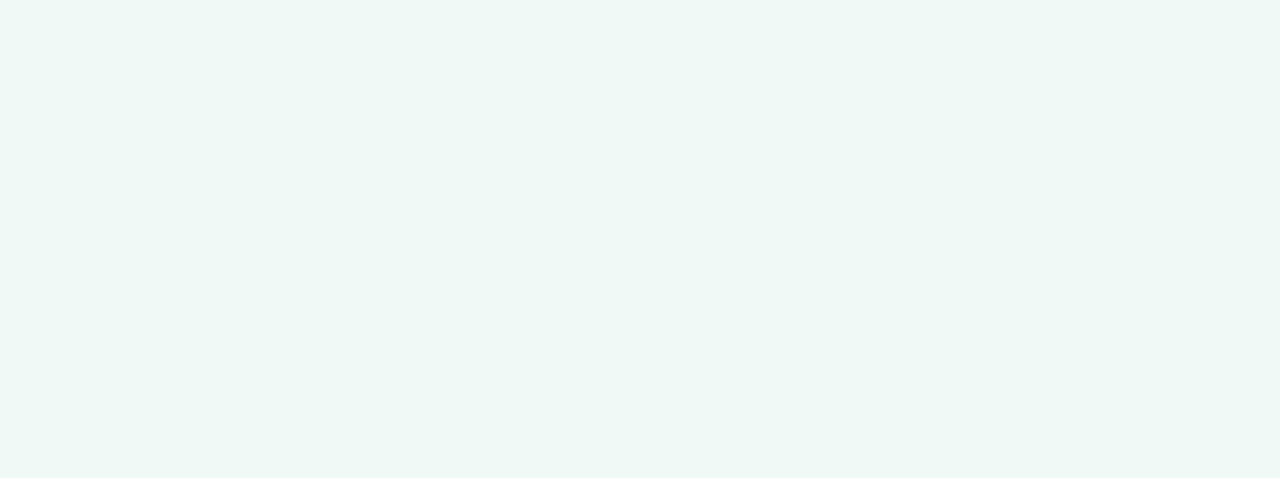
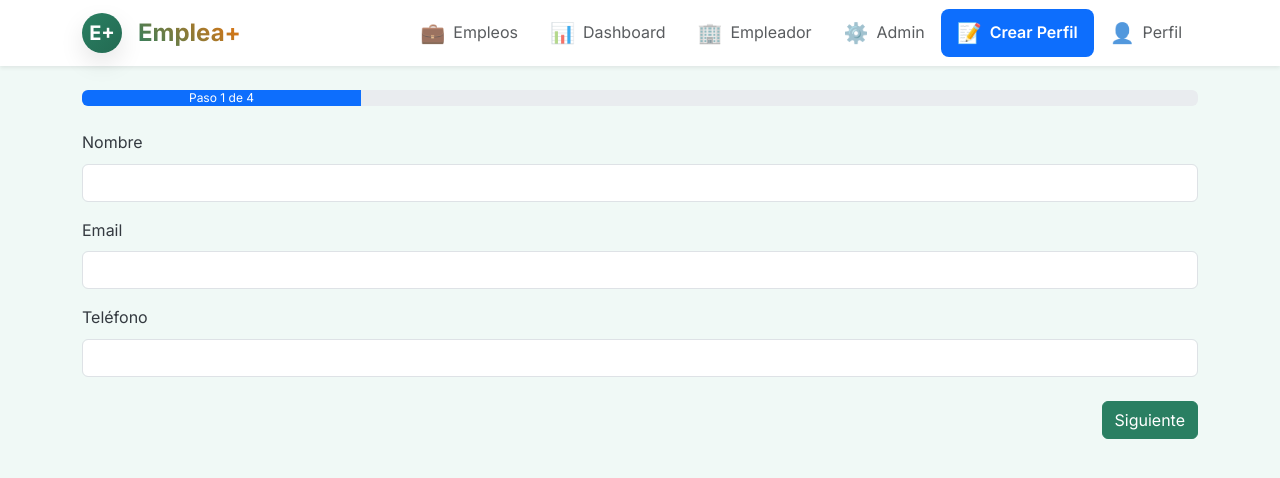
Before and after one commit to JulianGiraldo97/frontend-tesis, a React (Create React App) app: page /frontend-tesis/profile-builder in a window 1280 px wide. Before the commit this address had no page. Shown: the top 478 px of the page. Built offline with nearby package versions, Linux system fonts and the light colour scheme.

Commit message:
Add profile builder page with resume export

```diff
--- a/src/AppRouter.tsx
+++ b/src/AppRouter.tsx
@@ -9,12 +9,13 @@ import { ApplicationPage } from './pages/ApplicationPage';
 import { EmployerDashboard } from './pages/EmployerDashboard';
 import { AdminDashboard } from './pages/AdminDashboard';
 import { ProfilePage } from './pages/ProfilePage';
+import { ProfileBuilder } from './pages/ProfileBuilder';
 
 const AppLayout: React.FC<{ children: React.ReactNode }> = ({ children }) => {
   return (
-    <div className="min-vh-100 d-flex flex-column">
+    <div className='min-vh-100 d-flex flex-column'>
       <Navigation />
-      <main className="flex-grow-1" id="main-content">
+      <main className='flex-grow-1' id='main-content'>
         {children}
       </main>
     </div>
@@ -24,15 +25,79 @@ const AppLayout: React.FC<{ children: React.ReactNode }> = ({ children }) => {
 export const AppRouter: React.FC = () => {
   return (
     <Routes>
-      <Route path="/login" element={<LoginPage />} />
-      <Route path="/" element={<AppLayout><Navigate to="/jobs" replace /></AppLayout>} />
-      <Route path="/dashboard" element={<AppLayout><CandidateDashboard /></AppLayout>} />
-      <Route path="/jobs" element={<AppLayout><JobSearchPage /></AppLayout>} />
-      <Route path="/job/:id" element={<AppLayout><JobDetailPage /></AppLayout>} />
-      <Route path="/apply/:id" element={<AppLayout><ApplicationPage /></AppLayout>} />
-      <Route path="/employer" element={<AppLayout><EmployerDashboard /></AppLayout>} />
-      <Route path="/admin" element={<AppLayout><AdminDashboard /></AppLayout>} />
-      <Route path="/profile" element={<AppLayout><ProfilePage /></AppLayout>} />
+      <Route path='/login' element={<LoginPage />} />
+      <Route
+        path='/'
+        element={
+          <AppLayout>
+            <Navigate to='/jobs' replace />
+          </AppLayout>
+        }
+      />
+      <Route
+        path='/dashboard'
+        element={
+          <AppLayout>
+            <CandidateDashboard />
+          </AppLayout>
+        }
+      />
+      <Route
+        path='/jobs'
+        element={
+          <AppLayout>
+            <JobSearchPage />
+          </AppLayout>
+        }
+      />
+      <Route
+        path='/job/:id'
+        element={
+          <AppLayout>
+            <JobDetailPage />
+          </AppLayout>
+        }
+      />
+      <Route
+        path='/apply/:id'
+        element={
+          <AppLayout>
+            <ApplicationPage />
+          </AppLayout>
+        }
+      />
+      <Route
+        path='/employer'
+        element={
+          <AppLayout>
+            <EmployerDashboard />
+          </AppLayout>
+        }
+      />
+      <Route
+        path='/admin'
+        element={
+          <AppLayout>
+            <AdminDashboard />
+          </AppLayout>
+        }
+      />
+      <Route
+        path='/profile'
+        element={
+          <AppLayout>
+            <ProfilePage />
+          </AppLayout>
+        }
+      />
+      <Route
+        path='/profile-builder'
+        element={
+          <AppLayout>
+            <ProfileBuilder />
+          </AppLayout>
+        }
+      />
     </Routes>
   );
 };
--- /dev/null
+++ b/src/pages/ProfileBuilder.tsx
@@ -0,0 +1,259 @@
+import React, { useState } from 'react';
+import { useAccessibility } from '../context/AccessibilityContext';
+
+interface ResumeData {
+  personal: {
+    name: string;
+    email: string;
+    phone: string;
+  };
+  skills: string;
+  accommodations: string;
+  experience: string;
+}
+
+export const ProfileBuilder: React.FC = () => {
+  const { highContrast, easyReading, fontSize, colorScheme } =
+    useAccessibility();
+  const [step, setStep] = useState(1);
+  const totalSteps = 4;
+  const [resume, setResume] = useState<ResumeData>({
+    personal: { name: '', email: '', phone: '' },
+    skills: '',
+    accommodations: '',
+    experience: '',
+  });
+  const [announcement, setAnnouncement] = useState(
+    `Paso 1 de ${totalSteps}: Datos personales`
+  );
+
+  const accessibilityClasses = [
+    highContrast ? 'high-contrast' : '',
+    easyReading ? 'easy-reading' : '',
+    `font-size-${fontSize}`,
+    colorScheme !== 'default'
+      ? colorScheme === 'high-contrast'
+        ? 'high-contrast'
+        : colorScheme === 'colorblind'
+        ? 'colorblind'
+        : 'dark-mode'
+      : '',
+  ]
+    .filter(Boolean)
+    .join(' ');
+
+  const stepNames = [
+    'Datos personales',
+    'Habilidades',
+    'Acomodaciones',
+    'Experiencia',
+  ];
+
+  const updateAnnouncement = (newStep: number) => {
+    setAnnouncement(
+      `Paso ${newStep} de ${totalSteps}: ${stepNames[newStep - 1]}`
+    );
+  };
+
+  const next = () => {
+    const newStep = Math.min(step + 1, totalSteps);
+    setStep(newStep);
+    updateAnnouncement(newStep);
+  };
+
+  const prev = () => {
+    const newStep = Math.max(step - 1, 1);
+    setStep(newStep);
+    updateAnnouncement(newStep);
+  };
+
+  const handlePersonalChange = (e: React.ChangeEvent<HTMLInputElement>) => {
+    const { name, value } = e.target;
+    setResume(prev => ({
+      ...prev,
+      personal: {
+        ...prev.personal,
+        [name]: value,
+      },
+    }));
+  };
+
+  const handleFieldChange = (
+    field: 'skills' | 'accommodations' | 'experience',
+    value: string
+  ) => {
+    setResume(prev => ({ ...prev, [field]: value }));
+  };
+
+  const saveResume = () => {
+    localStorage.setItem('resumeData', JSON.stringify(resume));
+    setAnnouncement('Currículum guardado');
+  };
+
+  const generateHTML = () => {
+    return `
+      <h1>${resume.personal.name}</h1>
+      <p>Email: ${resume.personal.email}</p>
+      <p>Teléfono: ${resume.personal.phone}</p>
+      <h2>Habilidades</h2>
+      <p>${resume.skills}</p>
+      <h2>Acomodaciones</h2>
+      <p>${resume.accommodations}</p>
+      <h2>Experiencia</h2>
+      <p>${resume.experience}</p>
+    `;
+  };
+
+  const exportPDF = () => {
+    window.print();
+  };
+
+  const exportHTML = () => {
+    const html = `<!DOCTYPE html><html><head><meta charset="UTF-8"><title>Currículum</title></head><body>${generateHTML()}</body></html>`;
+    const blob = new Blob([html], { type: 'text/html' });
+    const url = URL.createObjectURL(blob);
+    const link = document.createElement('a');
+    link.href = url;
+    link.download = 'resume.html';
+    document.body.appendChild(link);
+    link.click();
+    document.body.removeChild(link);
+    URL.revokeObjectURL(url);
+  };
+
+  return (
+    <div className={`container my-4 ${accessibilityClasses}`}>
+      <div className='progress mb-4' aria-label='Progreso del formulario'>
+        <div
+          className='progress-bar'
+          role='progressbar'
+          style={{ width: `${(step / totalSteps) * 100}%` }}
+          aria-valuenow={(step / totalSteps) * 100}
+          aria-valuemin={0}
+          aria-valuemax={100}
+        >
+          {`Paso ${step} de ${totalSteps}`}
+        </div>
+      </div>
+      <div aria-live='polite' className='sr-only'>
+        {announcement}
+      </div>
+
+      {step === 1 && (
+        <div>
+          <div className='mb-3'>
+            <label htmlFor='name' className='form-label'>
+              Nombre
+            </label>
+            <input
+              id='name'
+              name='name'
+              type='text'
+              className='form-control'
+              value={resume.personal.name}
+              onChange={handlePersonalChange}
+            />
+          </div>
+          <div className='mb-3'>
+            <label htmlFor='email' className='form-label'>
+              Email
+            </label>
+            <input
+              id='email'
+              name='email'
+              type='email'
+              className='form-control'
+              value={resume.personal.email}
+              onChange={handlePersonalChange}
+            />
+          </div>
+          <div className='mb-3'>
+            <label htmlFor='phone' className='form-label'>
+              Teléfono
+            </label>
+            <input
+              id='phone'
+              name='phone'
+              type='tel'
+              className='form-control'
+              value={resume.personal.phone}
+              onChange={handlePersonalChange}
+            />
+          </div>
+        </div>
+      )}
+
+      {step === 2 && (
+        <div className='mb-3'>
+          <label htmlFor='skills' className='form-label'>
+            Habilidades
+          </label>
+          <textarea
+            id='skills'
+            className='form-control'
+            value={resume.skills}
+            onChange={e => handleFieldChange('skills', e.target.value)}
+          />
+        </div>
+      )}
+
+      {step === 3 && (
+        <div className='mb-3'>
+          <label htmlFor='accommodations' className='form-label'>
+            Acomodaciones
+          </label>
+          <textarea
+            id='accommodations'
+            className='form-control'
+            value={resume.accommodations}
+            onChange={e => handleFieldChange('accommodations', e.target.value)}
+          />
+        </div>
+      )}
+
+      {step === 4 && (
+        <div>
+          <div className='mb-3'>
+            <label htmlFor='experience' className='form-label'>
+              Experiencia
+            </label>
+            <textarea
+              id='experience'
+              className='form-control'
+              value={resume.experience}
+              onChange={e => handleFieldChange('experience', e.target.value)}
+            />
+          </div>
+          <button className='btn btn-success me-2' onClick={saveResume}>
+            Guardar
+          </button>
+          <button className='btn btn-primary me-2' onClick={exportPDF}>
+            Exportar PDF
+          </button>
+          <button className='btn btn-secondary' onClick={exportHTML}>
+            Exportar HTML
+          </button>
+          <div className='mt-4'>
+            <h3>Vista previa</h3>
+            <div dangerouslySetInnerHTML={{ __html: generateHTML() }} />
+          </div>
+        </div>
+      )}
+
+      <div className='d-flex justify-content-between mt-4'>
+        {step > 1 && (
+          <button className='btn btn-outline-secondary' onClick={prev}>
+            Atrás
+          </button>
+        )}
+        {step < totalSteps && (
+          <button className='btn btn-primary ms-auto' onClick={next}>
+            Siguiente
+          </button>
+        )}
+      </div>
+    </div>
+  );
+};
+
+export default ProfileBuilder;
```
Also changed, not shown: src/components/Navigation.tsx (+26 -15 lines).
